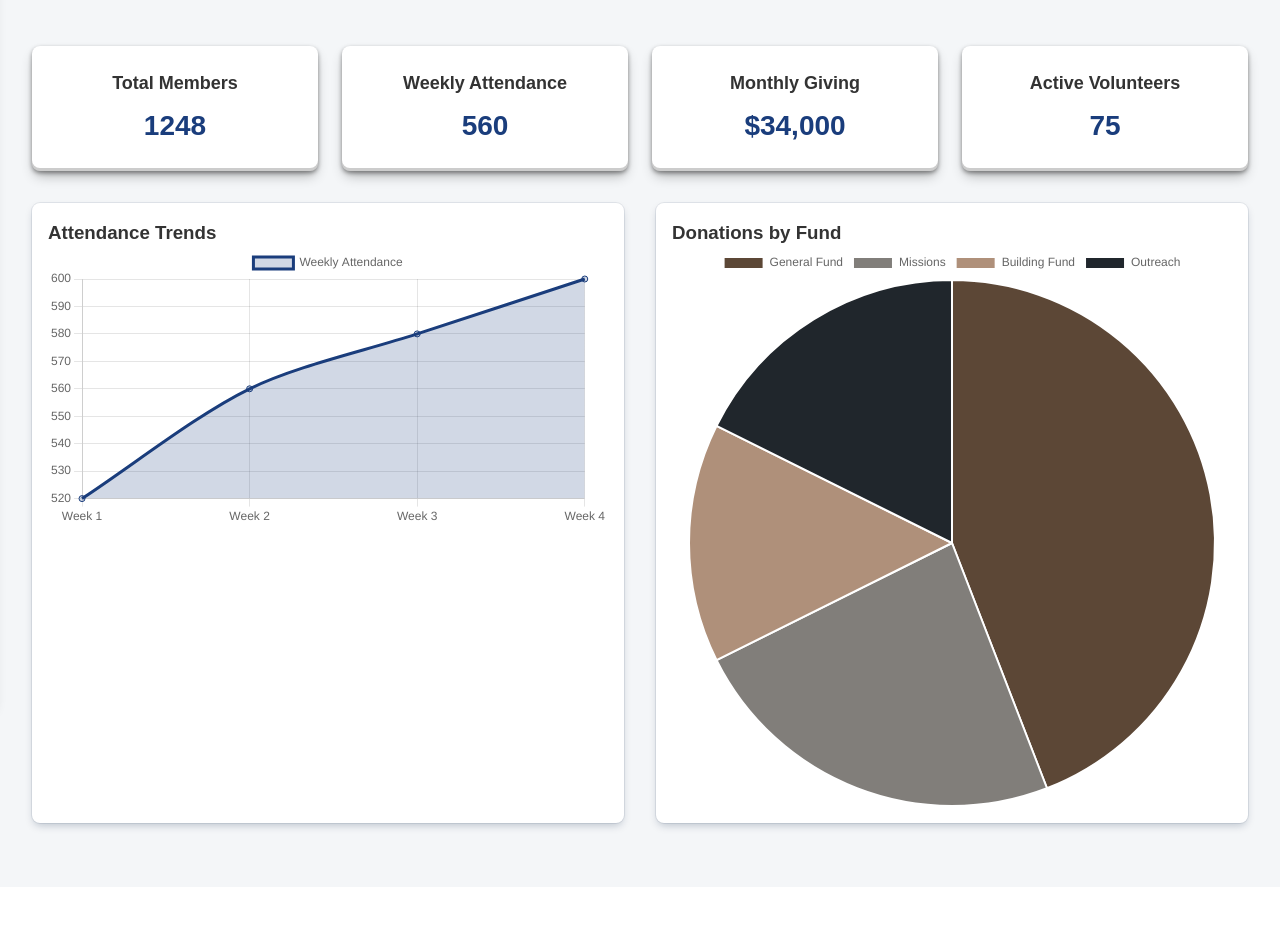
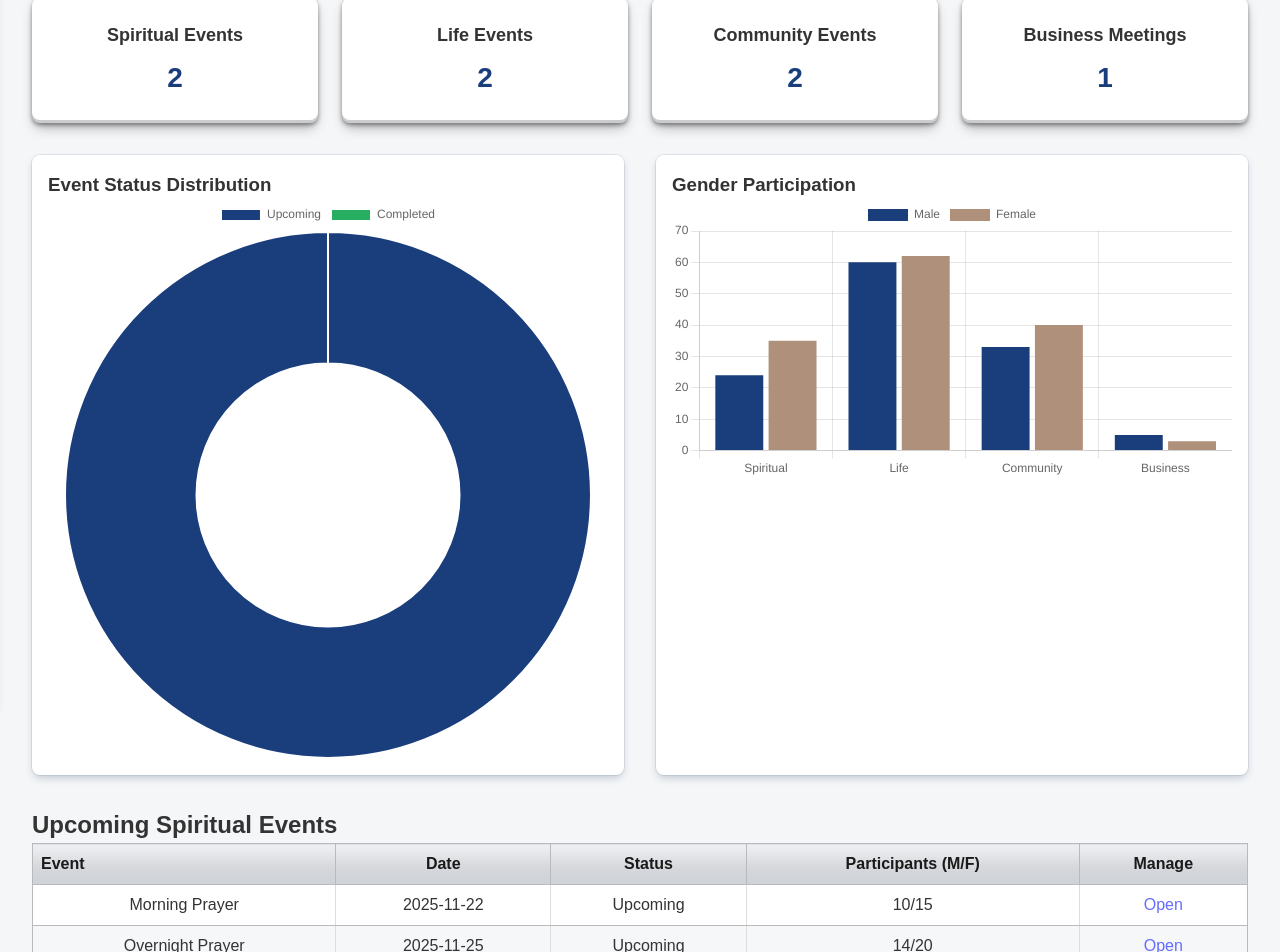
Before and after one commit to joymundia98/Shield_dev, a React (Vite) app in the folder client/: page /programs/donors in a window 1280 px wide. Shown: the part 90-1042 px from the top of the page. Before the commit the page ends 977 px from the top, so only its background shows below. Built offline with nearby package versions, Linux system fonts and the light colour scheme.

Commit message:
Added the programs Dashboard

```diff
--- a/client/src/App.tsx
+++ b/client/src/App.tsx
@@ -4,6 +4,7 @@ import { RegisterPage } from './pages/RegisterPage';
 import { LandingPage } from './pages/LandingPage';
 import DashboardPage from './pages/DashboardPage';
 import PastoralDashboard from './pages/pastoral/dashboard';
+import ProgramsDashboard from './pages/programs/dashboard';
 import { AuthProvider } from './context/AuthContext';
 
 function App() {
@@ -22,7 +23,10 @@ function App() {
           <Route path="/finance/dashboard" element={<DashboardPage />} />
           <Route path="/hr/dashboard" element={<DashboardPage />} />
           <Route path="/assets/dashboard" element={<DashboardPage />} />
-          <Route path="/programs/dashboard" element={<DashboardPage />} />
+
+          {/* Programs Dashboard */}
+          <Route path="/programs/dashboard" element={<ProgramsDashboard />} />
+
           <Route path="/class/dashboard" element={<DashboardPage />} />
           <Route path="/ministry/dashboard" element={<DashboardPage />} />
           <Route path="/pastoral/dashboard" element={<PastoralDashboard />} />
@@ -51,10 +55,11 @@ function App() {
           <Route path="/assets/maintenance" element={<DashboardPage />} />
           <Route path="/assets/categories" element={<DashboardPage />} />
 
-          <Route path="/programs/donors" element={<DashboardPage />} />
-          <Route path="/programs/add-donor" element={<DashboardPage />} />
-          <Route path="/programs/donations" element={<DashboardPage />} />
-          <Route path="/programs/reports" element={<DashboardPage />} />
+          {/* Programs routes */}
+          <Route path="/programs/donors" element={<ProgramsDashboard />} />
+          <Route path="/programs/add-donor" element={<ProgramsDashboard />} />
+          <Route path="/programs/donations" element={<ProgramsDashboard />} />
+          <Route path="/programs/reports" element={<ProgramsDashboard />} />
 
           <Route path="/class/classes" element={<DashboardPage />} />
           <Route path="/class/add-class" element={<DashboardPage />} />
--- /dev/null
+++ b/client/src/pages/programs/dashboard.tsx
@@ -0,0 +1,193 @@
+import React, { useEffect, useState, useRef, useMemo } from "react";
+import { useNavigate } from "react-router-dom";
+import Chart from "chart.js/auto";
+import "../../styles/global.css";
+
+interface Event {
+  type: "Spiritual" | "Life" | "Community" | "Business";
+  name: string;
+  date: string;
+  status: "Upcoming" | "Completed";
+  male: number;
+  female: number;
+  link: string;
+}
+
+const ProgramsDashboard: React.FC = () => {
+  const navigate = useNavigate();
+  const [sidebarOpen, setSidebarOpen] = useState(false);
+
+  const statusChartRef = useRef<Chart | null>(null);
+  const genderChartRef = useRef<Chart | null>(null);
+
+  const events: Event[] = useMemo(
+    () => [
+      { type: "Spiritual", name: "Morning Prayer", date: "2025-11-22", status: "Upcoming", male: 10, female: 15, link: "SpiritualEvents/PrayerFasting.html" },
+      { type: "Spiritual", name: "Overnight Prayer", date: "2025-11-25", status: "Upcoming", male: 14, female: 20, link: "SpiritualEvents/Overnights.html" },
+      { type: "Life", name: "Wedding - John & Jane", date: "2025-12-05", status: "Upcoming", male: 50, female: 50, link: "LifeEvents/Wedding.html" },
+      { type: "Life", name: "Child Dedication", date: "2025-12-10", status: "Upcoming", male: 10, female: 12, link: "LifeEvents/ChildDedication.html" },
+      { type: "Community", name: "Outreach Evangelism", date: "2025-12-12", status: "Upcoming", male: 8, female: 10, link: "CommunityEvents/OutreachEvangelism.html" },
+      { type: "Community", name: "Conference 2025", date: "2025-12-20", status: "Upcoming", male: 25, female: 30, link: "CommunityEvents/Conferences.html" },
+      { type: "Business", name: "Board Meeting", date: "2025-12-15", status: "Upcoming", male: 5, female: 3, link: "ChurchBusiness/BusinessMeetings.html" },
+    ],
+    []
+  );
+
+  const toggleSidebar = () => setSidebarOpen(!sidebarOpen);
+
+  // KPI counts
+  const groupCounts = useMemo(() => {
+    const counts = { Spiritual: 0, Life: 0, Community: 0, Business: 0 };
+    events.forEach(e => counts[e.type]++);
+    return counts;
+  }, [events]);
+
+  useEffect(() => {
+    // Destroy previous charts if exist
+    statusChartRef.current?.destroy();
+    genderChartRef.current?.destroy();
+
+    // Status chart
+    const statusData = { Upcoming: 0, Completed: 0 };
+    events.forEach(e => statusData[e.status]++);
+    const statusCtx = document.getElementById("statusChart") as HTMLCanvasElement;
+    if (statusCtx) {
+      statusChartRef.current = new Chart(statusCtx, {
+        type: "doughnut",
+        data: {
+          labels: ["Upcoming", "Completed"],
+          datasets: [{ data: [statusData.Upcoming, statusData.Completed], backgroundColor: ["#1A3D7C", "#27ae60"] }],
+        },
+      });
+    }
+
+    // Gender chart
+    const genderCounts: Record<string, { male: number; female: number }> = {
+      Spiritual: { male: 0, female: 0 },
+      Life: { male: 0, female: 0 },
+      Community: { male: 0, female: 0 },
+      Business: { male: 0, female: 0 },
+    };
+    events.forEach(e => {
+      genderCounts[e.type].male += e.male;
+      genderCounts[e.type].female += e.female;
+    });
+    const genderCtx = document.getElementById("genderChart") as HTMLCanvasElement;
+    if (genderCtx) {
+      genderChartRef.current = new Chart(genderCtx, {
+        type: "bar",
+        data: {
+          labels: ["Spiritual", "Life", "Community", "Business"],
+          datasets: [
+            { label: "Male", data: ["Spiritual","Life","Community","Business"].map(t => genderCounts[t].male), backgroundColor: "#1A3D7C" },
+            { label: "Female", data: ["Spiritual","Life","Community","Business"].map(t => genderCounts[t].female), backgroundColor: "#AF907A" },
+          ],
+        },
+      });
+    }
+  }, [events]);
+
+  // Table generator
+  const makeTable = (type: string) => {
+    const filtered = events.filter(e => e.type === type && e.status === "Upcoming");
+    return (
+      <table className="responsive-table">
+        <thead>
+          <tr>
+            <th>Event</th>
+            <th>Date</th>
+            <th>Status</th>
+            <th>Participants (M/F)</th>
+            <th>Manage</th>
+          </tr>
+        </thead>
+        <tbody>
+          {filtered.map((e, idx) => (
+            <tr key={idx}>
+              <td>{e.name}</td>
+              <td>{e.date}</td>
+              <td>{e.status}</td>
+              <td>{e.male}/{e.female}</td>
+              <td><a className="table-btn" href={e.link}>Open</a></td>
+            </tr>
+          ))}
+        </tbody>
+      </table>
+    );
+  };
+
+  return (
+    <div className="dashboard-wrapper">
+      {/* Hamburger */}
+      <button className="hamburger" onClick={toggleSidebar}>&#9776;</button>
+
+      {/* Sidebar */}
+      <div className={`sidebar ${sidebarOpen ? "sidebar-open" : ""}`} id="sidebar">
+        <div className="close-wrapper">
+          <button className="close-btn" onClick={toggleSidebar}>X</button>
+        </div>
+
+        <h2>PROGRAMS & EVENTS</h2>
+        <a href="#" className="active">Dashboard</a>
+
+        <h3 className="sidebar-section-title">Spiritual Events</h3>
+        <a href="/spiritual/prayer-fasting">Prayer & Fasting</a>
+        <a href="/spiritual/overnights">Overnights</a>
+        <a href="/spiritual/communion">Communion</a>
+        <a href="/spiritual/baptism">Baptism</a>
+        <a href="/spiritual/anointing">Anointing</a>
+        <a href="/spiritual/revival-crusades">Revival / Crusades</a>
+
+        <h3 className="sidebar-section-title">Life Events</h3>
+        <a href="/life/weddings">Weddings</a>
+        <a href="/life/child-dedication">Child Dedication</a>
+        <a href="/life/naming">Child Naming</a>
+        <a href="/life/funeral">Funeral & Memorials</a>
+
+        <h3 className="sidebar-section-title">Community Events</h3>
+        <a href="/community/outreach">Outreach & Evangelism</a>
+        <a href="/community/conferences">Conferences</a>
+
+        <h3 className="sidebar-section-title">Church Business</h3>
+        <a href="/business/meetings">Business Meetings</a>
+
+        <hr className="sidebar-separator"/>
+        <a href="/dashboard" className="return-main">← Back to Main Dashboard</a>
+        <a href="/" className="logout-link" onClick={() => { localStorage.clear(); navigate("/"); }}>➜] Logout</a>
+      </div>
+
+      {/* Main Content */}
+      <div className="dashboard-content">
+        <h1>Programs & Events Overview</h1>
+
+        {/* KPI cards */}
+        <div className="kpi-container">
+          <div className="kpi-card"><h3>Spiritual Events</h3><p>{groupCounts.Spiritual}</p></div>
+          <div className="kpi-card"><h3>Life Events</h3><p>{groupCounts.Life}</p></div>
+          <div className="kpi-card"><h3>Community Events</h3><p>{groupCounts.Community}</p></div>
+          <div className="kpi-card"><h3>Business Meetings</h3><p>{groupCounts.Business}</p></div>
+        </div>
+
+        {/* Charts */}
+        <div className="chart-grid">
+          <div className="chart-box">
+            <h3>Event Status Distribution</h3>
+            <canvas id="statusChart"></canvas>
+          </div>
+          <div className="chart-box">
+            <h3>Gender Participation</h3>
+            <canvas id="genderChart"></canvas>
+          </div>
+        </div>
+
+        {/* Tables */}
+        <h2>Upcoming Spiritual Events</h2>{makeTable("Spiritual")}
+        <h2>Upcoming Life Events</h2>{makeTable("Life")}
+        <h2>Upcoming Community Events</h2>{makeTable("Community")}
+        <h2>Upcoming Business Meetings</h2>{makeTable("Business")}
+      </div>
+    </div>
+  );
+};
+
+export default ProgramsDashboard;
```
